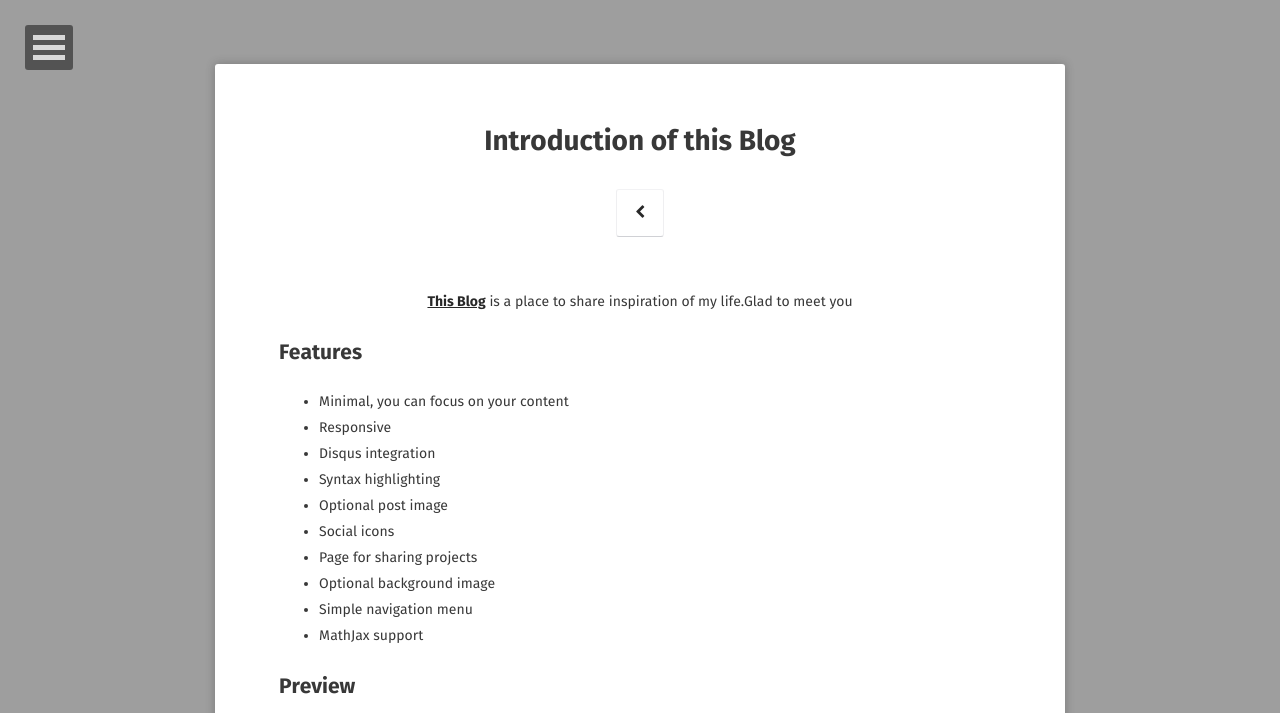
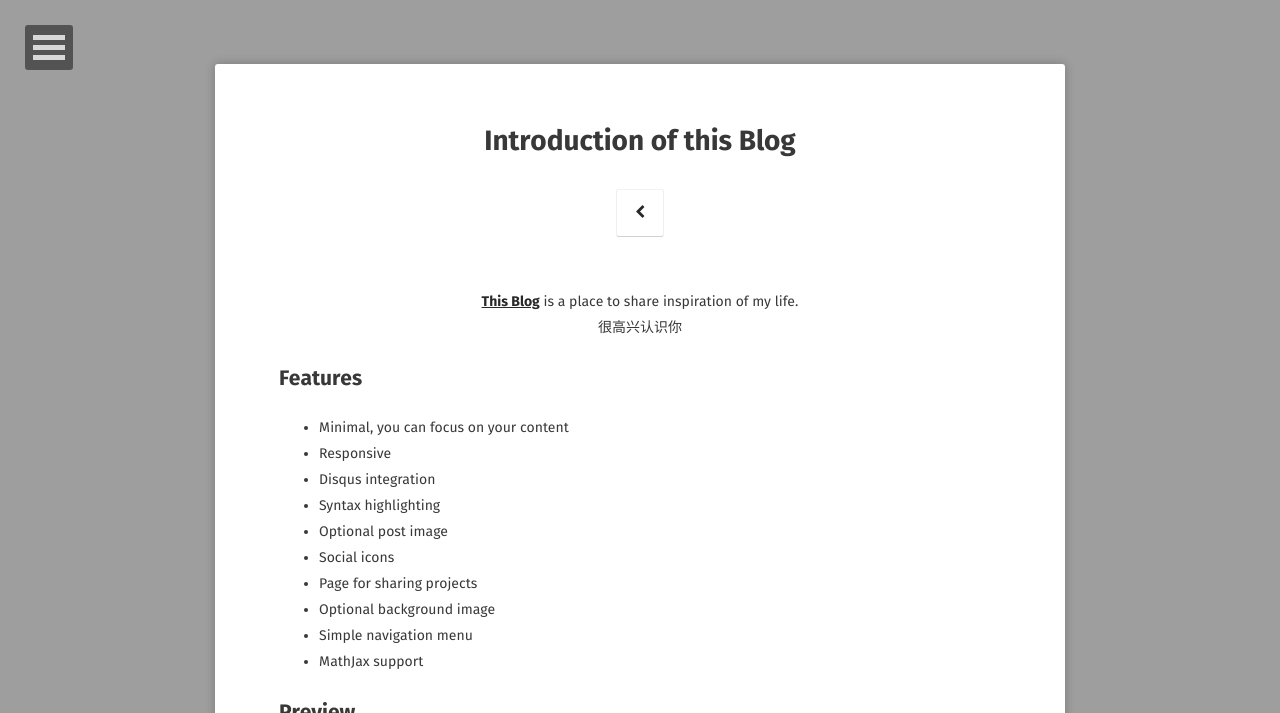
Before and after one commit to Whiteglad/Whiteglad.github.io, a Jekyll site: the page built from about/index.md, in a window 1280 px wide, cut to the strip 0-713 px from the top of the page. Built offline with Jekyll 4.4.1, drawn with Linux system fonts in a browser that asks for light colours; some web fonts are replaced.

Commit message:
Update index.md

```diff
--- a/about/index.md
+++ b/about/index.md
@@ -6,7 +6,8 @@ date: 2019-01-01
 comments: false
 ---
 
-<center><a href="http://whiteglad.github.io/Moon"><b>This Blog</b></a> is a place to share inspiration of my life.Glad to meet you</center>
+<center><a href="http://whiteglad.github.io/Moon"><b>This Blog</b></a> is a place to share inspiration of my life.</center>
+<center> 很高兴认识你 </center>
 
 ## Features
 * Minimal, you can focus on your content
```
